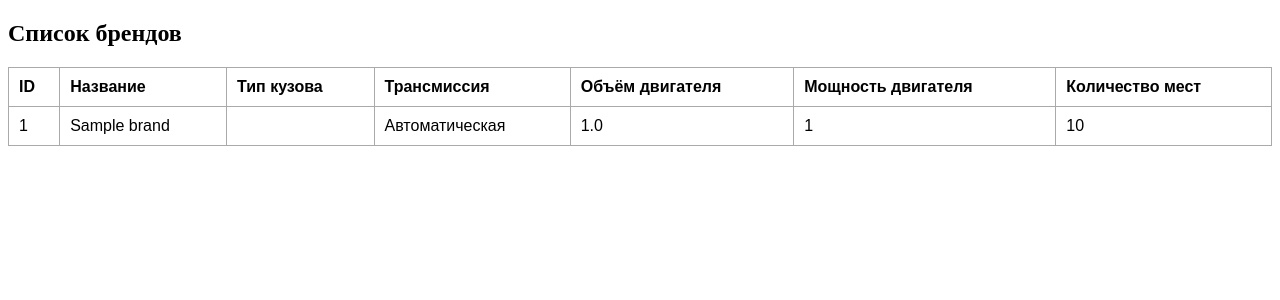
After one commit to tihiyn/car_park, a Spring Boot app: page /brands in a window 1280 px wide. The commit adds this page. Shown: the top 300 px of the page. Run offline with Spring Boot 4, Linux system fonts and the light colour scheme; tables that the repository leaves empty hold one stand-in row (values such as "Sample post").

Commit message:
Added Brand model and linked it to Vehicle

```diff
--- a/src/main/java/com/example/car_park/controllers/ControllerV1.java
+++ b/src/main/java/com/example/car_park/controllers/ControllerV1.java
@@ -1,5 +1,6 @@
 package com.example.car_park.controllers;
 
+import com.example.car_park.dao.BrandRepository;
 import com.example.car_park.dao.VehicleRepository;
 import lombok.RequiredArgsConstructor;
 import org.springframework.stereotype.Controller;
@@ -10,10 +11,17 @@ import org.springframework.web.bind.annotation.GetMapping;
 @RequiredArgsConstructor
 public class ControllerV1 {
     private final VehicleRepository vehicleRepository;
+    private final BrandRepository brandRepository;
 
     @GetMapping("/vehicles")
     public String getVehicles(Model model) {
         model.addAttribute("vehicles", vehicleRepository.findAll());
         return "vehicles";
     }
+
+    @GetMapping("/brands")
+    public String getBrands(Model model) {
+        model.addAttribute("brands", brandRepository.findAll());
+        return "brands";
+    }
 }
--- a/src/main/java/com/example/car_park/dao/VehicleRepository.java
+++ b/src/main/java/com/example/car_park/dao/VehicleRepository.java
@@ -2,8 +2,6 @@ package com.example.car_park.dao;
 
 import com.example.car_park.dao.model.Vehicle;
 import org.springframework.data.jpa.repository.JpaRepository;
-import org.springframework.stereotype.Repository;
 
-@Repository
 public interface VehicleRepository extends JpaRepository<Vehicle, Long> {
 }
--- a/src/main/java/com/example/car_park/dao/model/Vehicle.java
+++ b/src/main/java/com/example/car_park/dao/model/Vehicle.java
@@ -4,6 +4,9 @@ import jakarta.persistence.Entity;
 import jakarta.persistence.GeneratedValue;
 import jakarta.persistence.GenerationType;
 import jakarta.persistence.Id;
+import jakarta.persistence.ManyToOne;
+import jakarta.persistence.FetchType;
+import jakarta.persistence.JoinColumn;
 import lombok.Getter;
 
 @Entity
@@ -18,4 +21,7 @@ public class Vehicle {
     private Integer productionYear;
     private String color;
     private boolean isAvailable;
+    @ManyToOne(fetch = FetchType.LAZY)
+    @JoinColumn(name = "brand_id", referencedColumnName = "id", nullable = false)
+    private Brand brand;
 }
--- /dev/null
+++ b/src/main/resources/templates/brands.html
@@ -0,0 +1,46 @@
+<!DOCTYPE html>
+<html xmlns:th="http://www.thymeleaf.org" lang="en">
+<head>
+    <meta charset="UTF-8">
+    <title>Vehicle List</title>
+    <style>
+        table {
+            border-collapse: collapse;
+            width: 100%;
+            font-family: sans-serif;
+        }
+        th, td {
+            padding: 10px;
+            border: 1px solid #aaa;
+            text-align: left;
+        }
+    </style>
+</head>
+<body>
+<h2>Список брендов</h2>
+<table>
+    <thead>
+    <tr>
+        <th>ID</th>
+        <th>Название</th>
+        <th>Тип кузова</th>
+        <th>Трансмиссия</th>
+        <th>Объём двигателя</th>
+        <th>Мощность двигателя</th>
+        <th>Количество мест</th>
+    </tr>
+    </thead>
+    <tbody>
+    <tr th:each="b : ${brands}">
+        <td th:text="${b.id}"></td>
+        <td th:text="${b.name}"></td>
+        <td th:text="${b.type}"></td>
+        <td th:text="${b.transmission.value}"></td>
+        <td th:text="${b.engineVolume}"></td>
+        <td th:text="${b.enginePower}"></td>
+        <td th:text="${b.numOfSeats}"></td>
+    </tr>
+    </tbody>
+</table>
+</body>
+</html>
```
Also changed, not shown: src/main/java/com/example/car_park/dao/BrandRepository.java (added, +8 -0 lines), src/main/java/com/example/car_park/dao/model/Brand.java (added, +31 -0 lines), src/main/java/com/example/car_park/enums/Transmission.java (added, +17 -0 lines), src/main/resources/templates/vehicles.html (+12 -0 lines).
